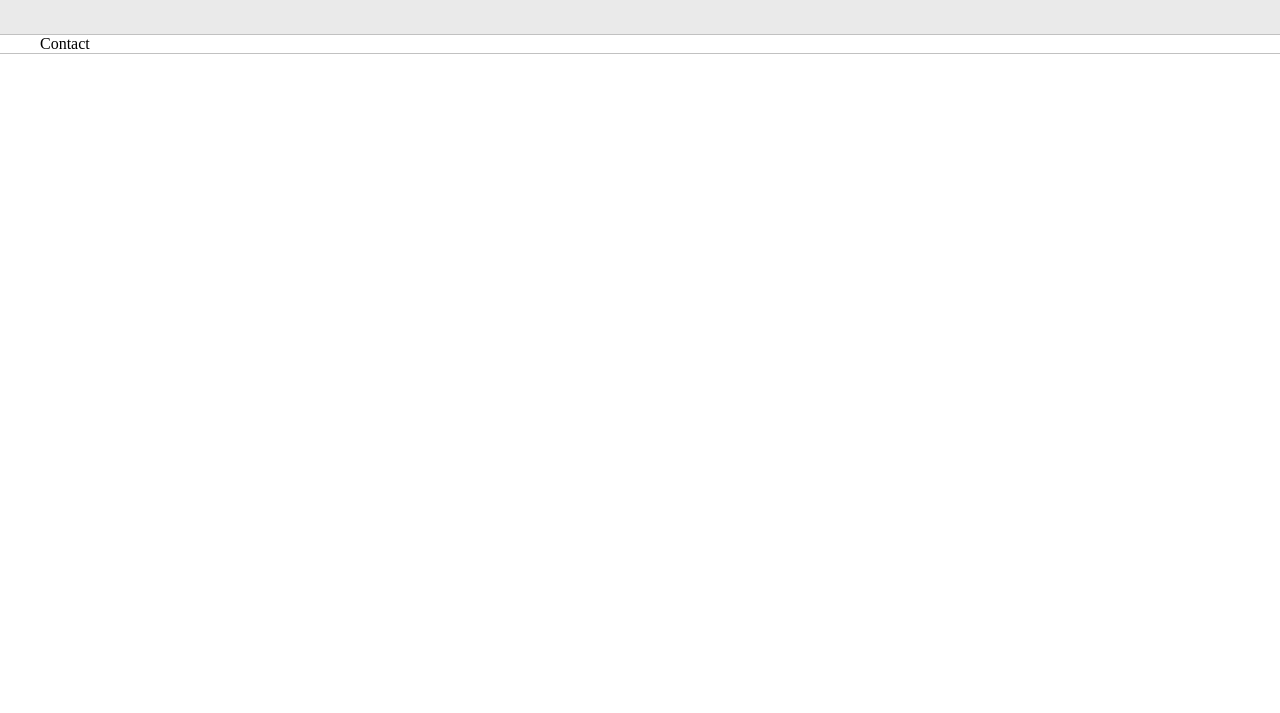
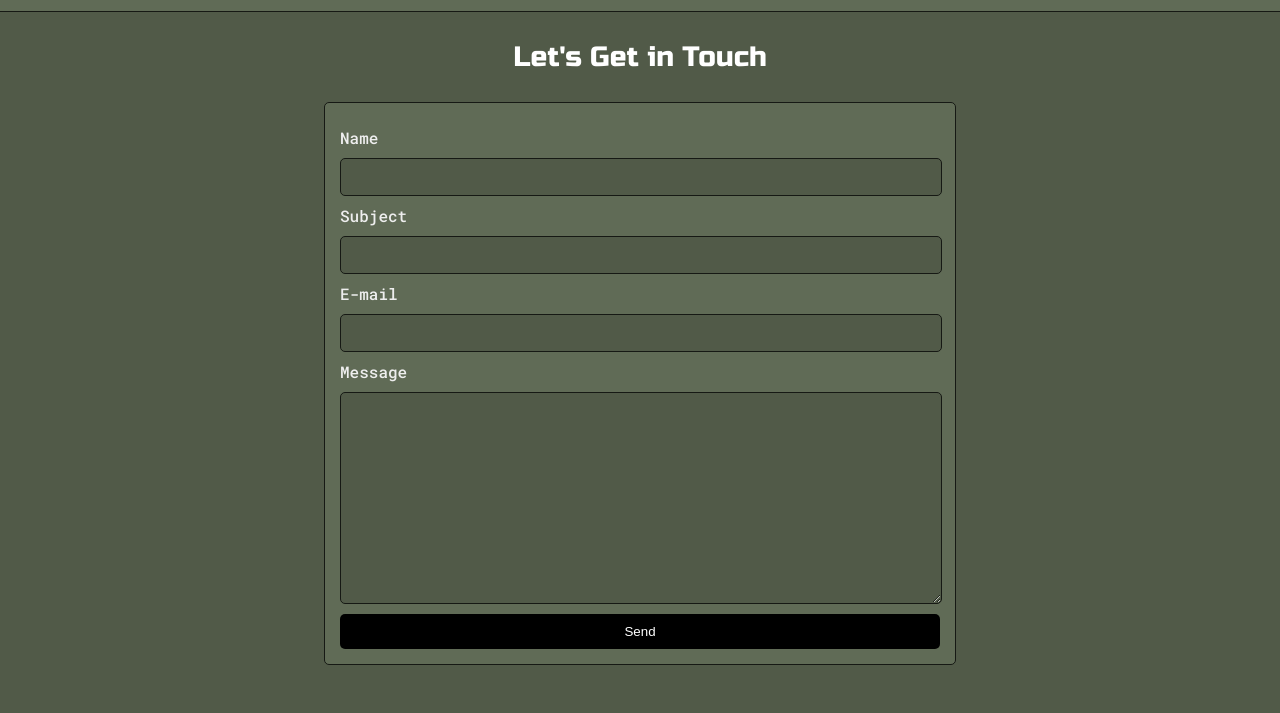
Before and after one commit to Karan-Munjani/Portfolio-site, a plain HTML site: page index.html in a window 1280 px wide. Shown: the part 2087-2800 px from the top of the page. Before the commit the page ends 2141 px from the top, so only its background shows below. Drawn offline with Linux system fonts and the light colour scheme.

Commit message:
css designing done 100%.

```diff
--- /dev/null
+++ b/css/blue.css
@@ -0,0 +1,22 @@
+/* Main text and borderColor will be same for dark mode */
+
+
+:root{
+	--mainColor:#15202B;
+	--secondaryColor:#192734;
+
+	--borderColor:#164D56;
+
+	--mainText:#fff;
+	--secondaryText:#eeeeee;
+
+	--themeDotBorder:#FFF;
+
+	--previewBg:rgb(25, 39, 52, 0.8);
+	--previewShadow:#111921;
+
+
+	--buttonColor:#17a2b8;
+
+
+}
--- /dev/null
+++ b/css/green.css
@@ -0,0 +1,29 @@
+:root{
+	/* --mainColor:#606B56;
+	--secondaryColor:#515a48;
+
+	--borderColor:#161914;
+
+	--mainText:#fff;
+	--secondaryText:#eeeeee;
+
+	--themeDotBorder:#FFF;
+
+	--previewBg:rgb(81, 90, 72, 0.8);
+	--previewShadow:#2a2f25;
+
+
+	--buttonColor:#669966;
+
+*/
+
+--mainColor: #606B56;
+    --secondaryColor: #515a48;
+    --borderColor: #161914;
+    --mainText: #fff;
+    --secondaryText: #eeeeee;
+    --themeDotBorder: #FFF;
+    --previewBg: rgb(81, 90, 72, 0.8);
+    --previewShadow: #2a2f25;
+    --buttonColor: #669966;
+}
--- /dev/null
+++ b/css/purple.css
@@ -0,0 +1,19 @@
+:root{
+	--mainColor:#46344E;
+	--secondaryColor:#382a3f;
+
+	--borderColor:#1d1520;
+
+	--mainText:#fff;
+	--secondaryText:#eeeeee;
+
+	--themeDotBorder:#FFF;
+
+	--previewBg:rgb(29, 21, 32, 0.8);
+	--previewShadow:#2b202f;
+
+
+	--buttonColor:#8534a3;
+
+
+}
--- a/css/style.css
+++ b/css/style.css
@@ -9,8 +9,10 @@
 
     --themeDotBorder: #24292e;
 
-    --previewBg:rgba(248, 242, 227, 0.788);
-    --previewShadow:#f0ead6;
+    /* --previewBg:rgba(248, 242, 227, 0.788); */
+    --previewBg:rgb(251, 249, 243, 0.8);    --previewShadow:#f0ead6;
+
+    --btnColor:black;
 }
 
 
@@ -88,6 +90,9 @@ li{
 
 .intro-wrapper{
     background-color: var(--secondaryColor);
+    border:1px solid var(--borderColor);
+    border-radius: 5px 5px 0 0;
+
     display: grid;
     grid-template-columns: 1fr 1fr;
     /* grid-template-rows: 3em 30em; */
@@ -98,7 +103,6 @@ li{
 	-webkit-box-shadow: -1px 1px 3px -1px rgba(0,0,0,0.75);
 	-moz-box-shadow: -1px 1px 3px -1px rgba(0,0,0,0.75);
     box-shadow: -1px 1px 3px -1px rgba(0,0,0,0.75);
-    border-radius: 5px 5px 0 0;
 
 }
 
@@ -110,6 +114,10 @@ li{
     align-items: center;
     background-color: var(--mainColor);
     border-radius: 5px 5px 0 0;
+}
+
+#nav-link a{
+    color:var(--mainText);
 }
 
 .nav-dots{
@@ -274,10 +282,6 @@ li{
     padding-top: 50px;
 }
 
-.about-me{
-
-}
-
 .para-1{
     margin-top:50px;
     margin-bottom:30px;
@@ -342,7 +346,45 @@ li{
     font-size: 18px;
 }
 
+#contact-form{
+    display: block;
+    max-width: 600px;
+    margin:0 auto;
+    border:1px solid var(--borderColor);
+    padding: 15px;
+    border-radius: 5px;
+    background-color: var(--mainColor);
+    margin-bottom:50px;
+}
 
+.input-field{
+    width: 100%;
+    padding:10px 0;
+    background-color: var(--secondaryColor);
+    border-radius: 5px;
+    border:1px solid var(--borderColor);
+    font-size:14px;
+    display: block;
+}
+
+#contact-form label{
+    line-height: 2.5em;
+}
+
+#contact-form textarea{
+    min-height: 100px;
+    font-size:14px;
+}
+
+#submit-btn{
+    margin-top:10px;
+    width: 100%;
+    padding:10px 0;
+    color:#fff;
+    background-color: var(--btnColor);
+    border:none;
+    border-radius: 5px;
+}
 
 /* @media screen and (max-width:1400px){
     .main-container{
--- a/index.html
+++ b/index.html
@@ -13,6 +13,8 @@
       href="https://fonts.googleapis.com/css2?family=Roboto+Mono:wght@500&family=Russo+One&display=swap"
       rel="stylesheet"
     />
+
+    <link id="theme-style" rel="stylesheet" href="./css/green.css">
   </head>
 
   <body>
@@ -179,7 +181,7 @@
                   <div class="post" id="post-1">
                       <img class="thumbnail" src="./img/karan-munjani.tech_.png" alt="blog preview image">
                       <div class="post-preview">
-                          <h6>My First Responsive Portfolio</h6>
+                          <h6 class="post-title">My First Responsive Portfolio</h6>
                           <p class="post-intro">The First Ever self coded webpage just a basic simple one with full responsiveness. <br>With use of CSS Flexbox and some media queries</p>
                           <span style="    color:#17a2b8;">Check Out</span>
                         </div>
@@ -190,9 +192,9 @@
               <div class="post" id="post-2">
                   <img class="thumbnail" src="./img/masonary gallery.png" alt="blog preview image">
                   <div class="post-preview">
-                      <h6>Masonary Gallery Using CSS Grid</h6>
+                      <h6 class="post-title">Masonary Gallery Using CSS Grid</h6>
                       <p class="post-intro">Mastered CSS Grid by this small project of Image Gallery. <br>CSS GRID ROCKS!</p>
-                      <span style="    color:#17a2b8;">Check Out</span>
+                      <span style="color:#17a2b8;">Check Out</span>
                   </div>
               </div>
             </a>
@@ -202,9 +204,9 @@
               <div class="post" id="post-3">
                   <img class="thumbnail" src="./img/Iphone-Frame.png" alt="blog preview image">
                   <div class="post-preview">
-                      <h6>Iphone-7 Frame in Fun time</h6>
+                      <h6 class="post-title">Iphone-7 Frame in Fun time</h6>
                       <p class="post-intro">CSS is only you need to make any visual, you just have to be creative😉. <br>Made this using CSS positions</p>
-                      <span style="    color:#17a2b8;">Check Out</span>
+                      <span style=" color:#17a2b8;">Check Out</span>
                   </div>
               </div>
             </a>
@@ -215,7 +217,26 @@
     </section>
 
     <section class="s4">
-      <div class="main-container">Contact</div>
+      <div class="main-container">
+        <h3 style="text-align: center;">Let's Get in Touch</h3>
+
+        <form id="contact-form"">
+          <label for="name">Name</label>
+          <input type="text" class="input-field" name="name">
+
+          <label for="subject">Subject</label>
+          <input type="text" class="input-field" name="subject">
+
+          <label for="email">E-mail</label>
+          <input type="text" class="input-field" name="email">
+
+          <label for="message">Message</label>
+<textarea name="messsage" class="input-field" cols="30" rows="10"></textarea>
+
+          <input type="submit" value="Send" id="submit-btn">
+
+        </form>
+    </div>
     </section>
 
 
--- /dev/null
+++ b/post.html
@@ -0,0 +1,37 @@
+
+<!DOCTYPE html>
+<html>
+<head>
+	<title>Post Name</title>
+
+
+	<meta name="viewport" content="width=device-width, initial-scale=1, maximum-scale=1, minimum-scale=1" />
+
+	<link href="https://fonts.googleapis.com/css2?family=Russo+One&display=swap" rel="stylesheet">
+
+	<link href="https://fonts.googleapis.com/css2?family=Roboto+Mono:wght@500&display=swap" rel="stylesheet">
+
+    <link rel="stylesheet" type="text/css" href="./css/style.css">
+
+</head>
+<body>
+    <div class="nav-wrapper">
+        <div class="nav-dots">
+          <div class="dots" id="dot-1"></div>
+          <div class="dots" id="dot-2"></div>
+          <div class="dots" id="dot-3"></div>
+        </div>
+
+        <div class="nav-link">
+          <ul>
+            <li><a href="#">Contact</a></li>
+            <li><a href="#">Blog</a></li>
+          </ul>
+        </div>
+      </div>
+
+
+      <div class="main-container">
+          <h3>No New Post Check later</h3>
+      </div>
+</body>
```
